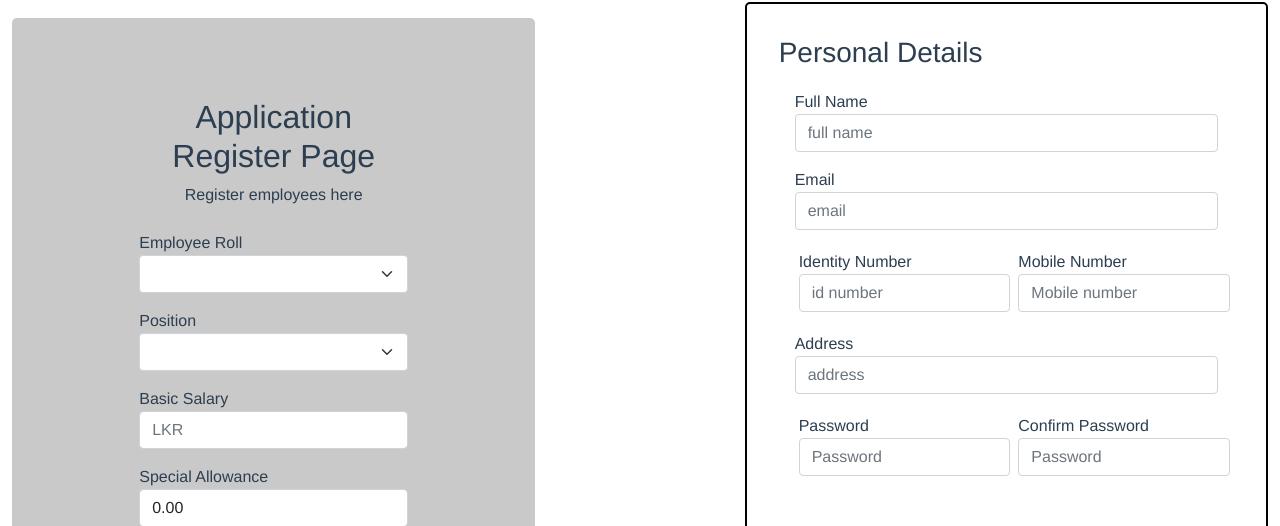
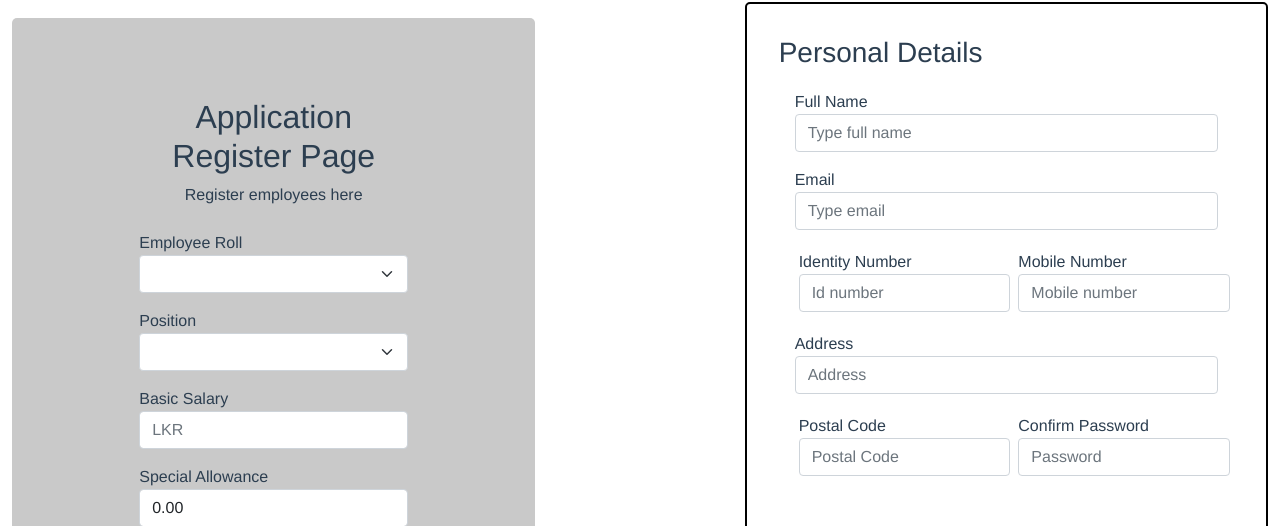
Before and after one commit to tchamalsha/Employee-management-system-frontend, a Vue app: page /signin in a window 1280 px wide. Shown: the part 142-668 px from the top of the page. Built offline with nearby package versions, Linux system fonts and the light colour scheme.

Commit message:
add postal code

```diff
--- a/src/services/UserService.js
+++ b/src/services/UserService.js
@@ -7,7 +7,7 @@ class UserService{
         return axios.post('signup/personalDetails', {
             id: form.id,
             address: form.address,
-            postal_code: form.postal,
+            postalCode: form.postalCode,
             telephone: form.telephone,
 
         }).then((res) => {
--- a/src/views/SigninView.vue
+++ b/src/views/SigninView.vue
@@ -48,16 +48,16 @@
 
                     <div class="form-group m-3">
                         <label class="d-flex justify-content-start">Full Name</label>
-                        <input type="text" v-model="form.name" class="form-control" placeholder="full name">
+                        <input type="text" v-model="form.name" class="form-control" placeholder="Type full name">
                     </div>
                     <div class="form-group m-3">
                         <label class="d-flex justify-content-start">Email</label>
-                        <input type="email" v-model="form.email" class="form-control" placeholder="email">
+                        <input type="email" v-model="form.email" class="form-control" placeholder="Type email">
                     </div>
                     <div class="form-group m-3 d-flex">
                         <div class="col-6 m-1">
                             <label class="d-flex justify-content-start">Identity Number</label>
-                        <input type="text" class="form-control" v-model="form.id" placeholder="id number">
+                        <input type="text" class="form-control" v-model="form.id" placeholder="Id number">
                         </div>
                         <div class="col-6 m-1">
                             <label class="d-flex justify-content-start">Mobile Number</label>
@@ -66,17 +66,17 @@
                     </div>
                     <div class="form-group m-3">
                         <label class="d-flex justify-content-start">Address</label>
-                        <input type="text" class="form-control" v-model="form.address" placeholder="address">
+                        <input type="text" class="form-control" v-model="form.address" placeholder="Address">
                     </div>
 
                     <div class="form-group m-3 d-flex">
                         <div class="col-6 m-1">
-                            <label class="d-flex justify-content-start">Password</label>
-                            <input type="password" v-model="form.password" class="form-control" placeholder="Password">
+                            <label class="d-flex justify-content-start">Postal Code</label>
+                            <input type="text" v-model="form.postalCode" class="form-control" placeholder="Postal Code">
                         </div>
                         <div class="col-6 m-1">
                             <label class="d-flex justify-content-start">Confirm Password</label>
-                            <input type="password" class="form-control" v-model="form.cPassword" placeholder="Password">
+                            <input type="password" class="form-control" v-model="form.Password" placeholder="Password">
                         </div>
                     </div>
 
@@ -110,7 +110,7 @@ export default {
                     role: "",
                     telephone:"",
                     password: "",
-                    cPassword: "",
+                    postalCode: "",
                     address:"",
                     position:"",
                     basicSalary:"",
```
